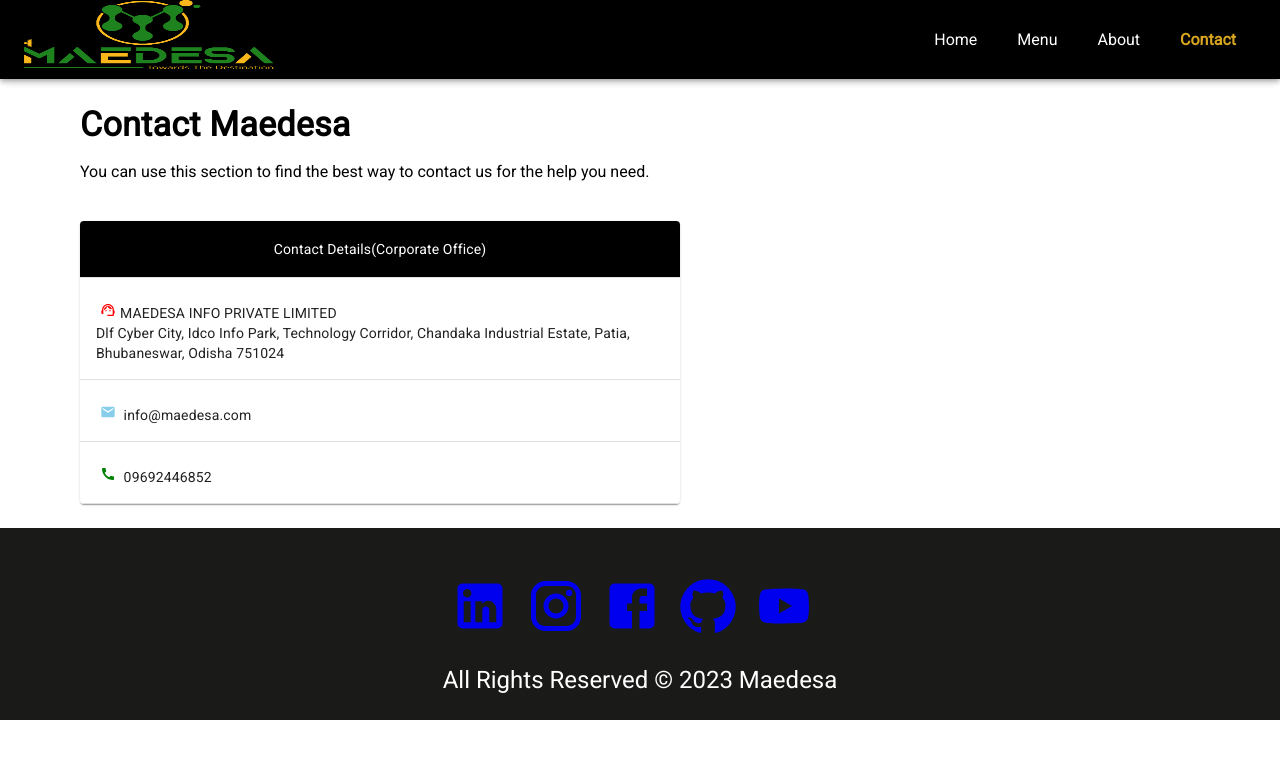
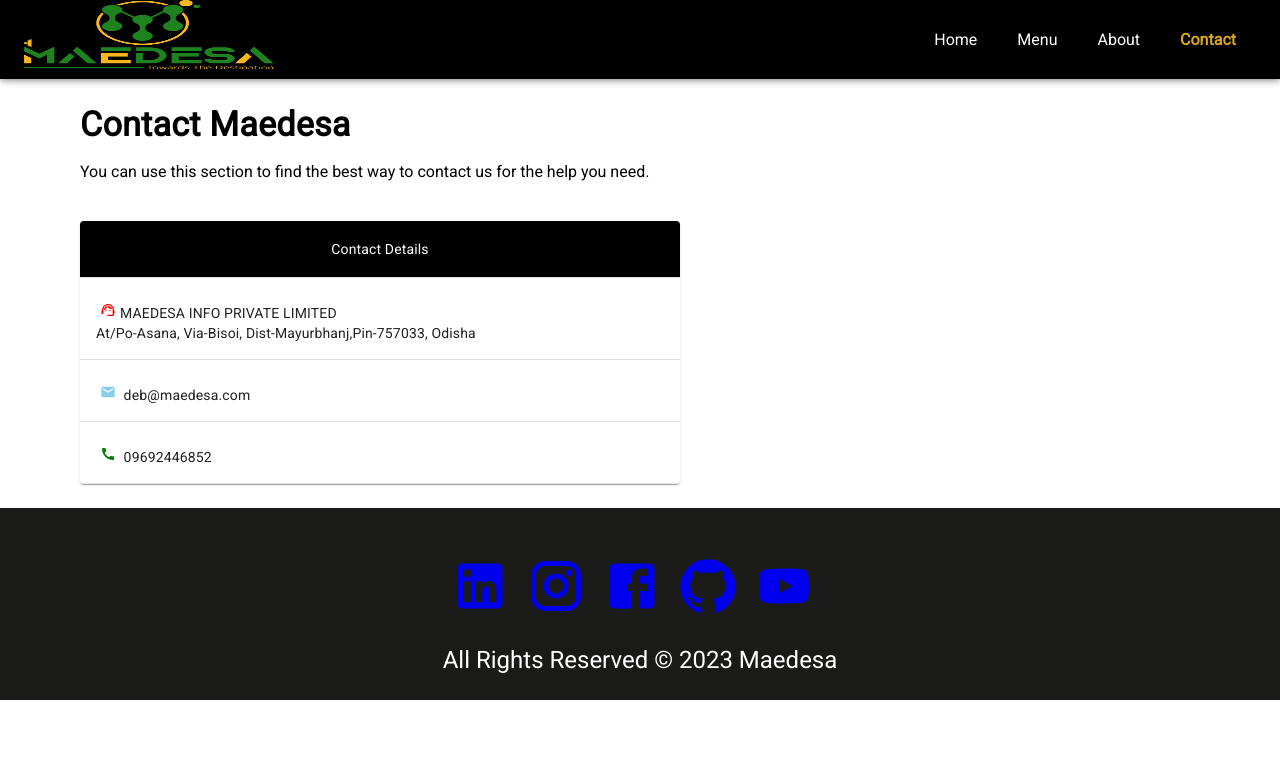
Before and after one commit to DebabrataMohanta/Maedesa, a React (Create React App) app: page /contact in a window 1280 px wide. Shown: the top 758 px of the page. Built offline with nearby package versions, Linux system fonts and the light colour scheme.

Commit message:
adress change

```diff
--- a/src/pages/Contact.js
+++ b/src/pages/Contact.js
@@ -51,7 +51,7 @@
                    sx={{ bgcolor: "black", color: "white" }}
                    align="center"
                  >
-                   Contact Details(Corporate Office)
+                   Contact Details
                  </TableCell>
                </TableRow>
              </TableHead>
@@ -59,14 +59,14 @@
                <TableRow>
                  <TableCell>
                    <SupportAgentIcon sx={{ color: "red", pt: 1 }} />MAEDESA INFO PRIVATE LIMITED<br></br>
-                         Dlf Cyber City,
-                         Idco Info Park, Technology Corridor, Chandaka Industrial Estate,
-                         Patia, Bhubaneswar, Odisha 751024
+                         At/Po-Asana,
+                         Via-Bisoi, Dist-Mayurbhanj,Pin-757033,
+                         Odisha
                  </TableCell>
                </TableRow>
                <TableRow>
                  <TableCell>
-                   <MailIcon sx={{ color: "skyblue", pt: 1 }} /> info@maedesa.com
+                   <MailIcon sx={{ color: "skyblue", pt: 1 }} /> deb@maedesa.com
                  </TableCell>
                </TableRow>
                <TableRow>
```
